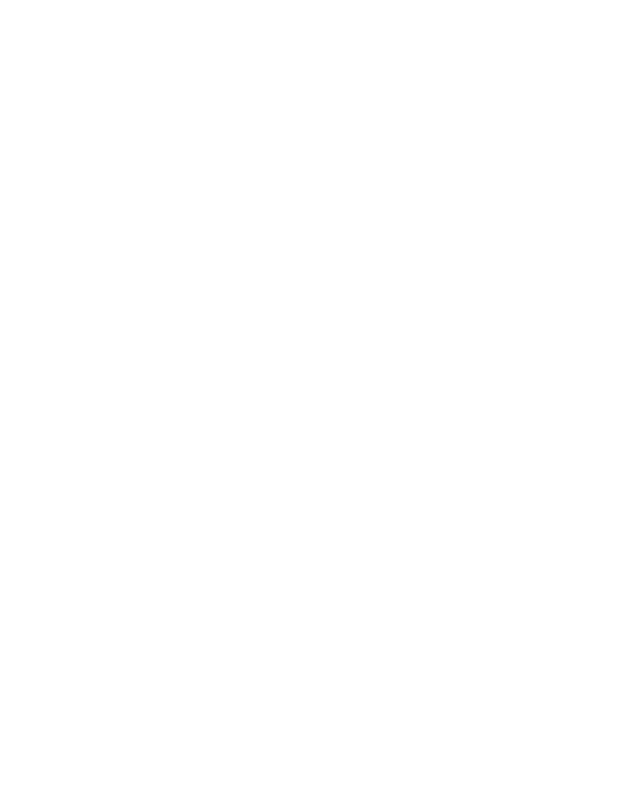
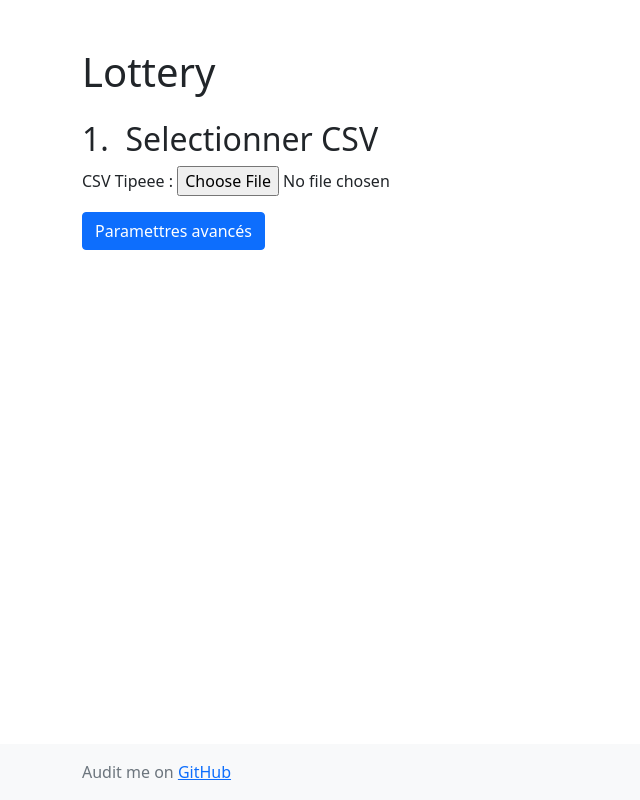
Before and after one commit to XarkaOfMahrak/Lottery, a plain HTML site: page index.html in a window 1280 px wide. Shown: the whole page, without its empty margins (0-640 px from the left). Drawn offline with nearby package versions, Linux system fonts and the light colour scheme.

Commit message:
Starting Layout.

```diff
--- a/index.html
+++ b/index.html
@@ -1,12 +1,71 @@
-<!DOCTYPE html>
-<html lang="en">
+<html lang="en" class="h-100">
 <head>
-    <meta charset="UTF-8">
-    <title>Title</title>
+    <meta charset="utf-8">
+    <meta name="viewport" content="width=device-width, initial-scale=1">
+    <meta name="description" content="">
+    <meta name="author" content="Xarka">
+    <title>Tipeee Lottery</title>
+
+    <!-- Bootstrap core CSS -->
     <link href="https://cdn.jsdelivr.net/npm/bootstrap@5.0.2/dist/css/bootstrap.min.css" rel="stylesheet" integrity="sha384-EVSTQN3/azprG1Anm3QDgpJLIm9Nao0Yz1ztcQTwFspd3yD65VohhpuuCOmLASjC" crossorigin="anonymous">
+
+    <meta name="theme-color" content="#7952b3">
+
+    <style>
+
+        body {
+            counter-reset: h2counter;
+        }
+        h1 {
+            counter-reset: h2counter;
+        }
+        h2:before {
+            content: counter(h2counter) ".\0000a0\0000a0";
+            counter-increment: h2counter;
+        }
+    </style>
 </head>
-<body>
+<body class="d-flex flex-column h-100">
+
+<!-- Begin page content -->
+<main class="flex-shrink-0">
+    <div class="container">
+        <h1 class="mt-5">Lottery</h1>
+    </div>
+    <div class="container">
+        <h2 class="mt-4">Selectionner CSV</h2>
+        <p><label for="tipeee_csv">CSV Tipeee : </label>
+
+        <input type="file"
+               id="tipeee_csv" name="tipeee_csv"
+               accept="text/csv">
+        </p>
+        <p>
+            <a class="btn btn-primary" data-bs-toggle="collapse" href="#importSettings" role="button" aria-expanded="false" aria-controls="importSettings">
+                Paramettres avancés
+            </a>
+        </p>
+        <div class="collapse" id="importSettings">
+            <div class="card card-body">
+                <label for="q_unic">Nombre d'entrées pour un tip unique :</label>
+                <input type="number" id="q_unic" name="q_unic" min="1" value="1">
+                <label for="q_unic">Nombre d'entrées pour un tip mensuel :</label>
+                <input type="number" id="q_unic" name="q_unic" min="1" value="2">
+
+            </div>
+        </div>
+    </div>
+
+</main>
+
+<footer class="footer mt-auto py-3 bg-light">
+    <div class="container">
+        <span class="text-muted">Audit me on <a href="https://github.com/Daiyousei/Lottery">GitHub</a></span>
+    </div>
+</footer>
+
 
 <script src="https://cdn.jsdelivr.net/npm/bootstrap@5.0.2/dist/js/bootstrap.bundle.min.js" integrity="sha384-MrcW6ZMFYlzcLA8Nl+NtUVF0sA7MsXsP1UyJoMp4YLEuNSfAP+JcXn/tWtIaxVXM" crossorigin="anonymous"></script>
+
 </body>
 </html>
```
